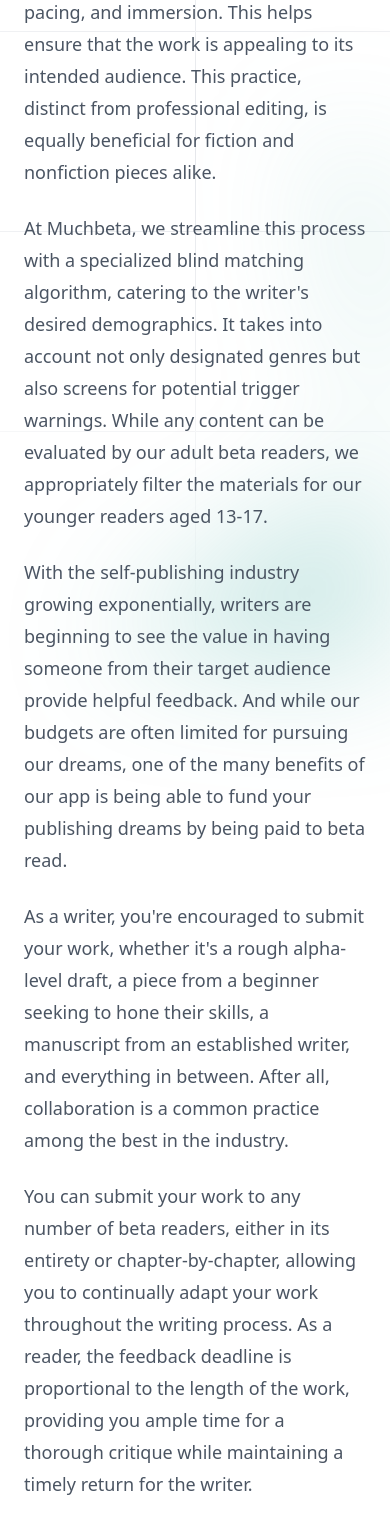
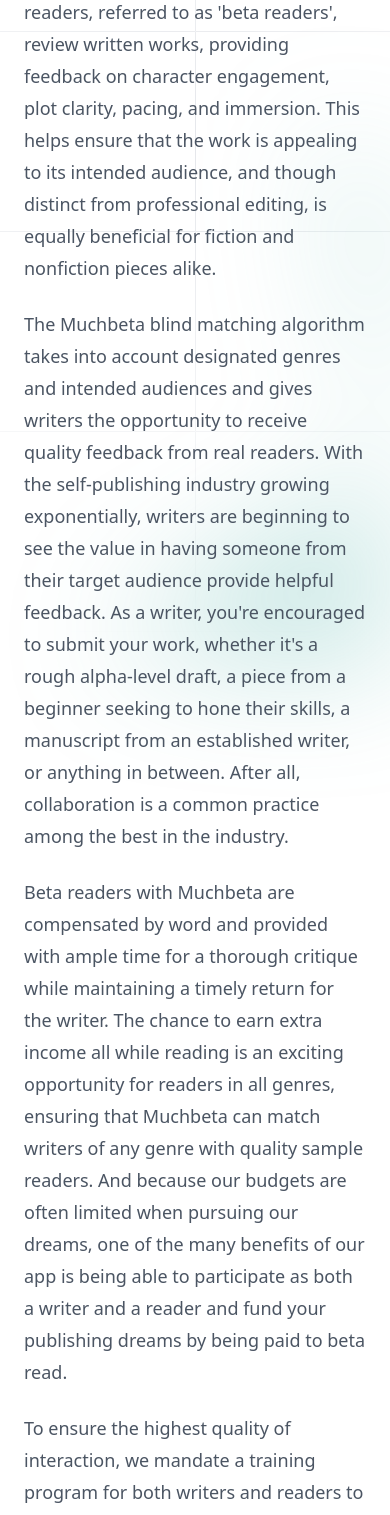
Before and after one commit to dv-i/muchbeta-website, a React (Create React App) app: page /about in a window 390 px wide. Shown: the part 432-1947 px from the top of the page. Built offline with nearby package versions, Linux system fonts and the light colour scheme.

Commit message:
Some copy and layout changes

```diff
--- a/src/App.tsx
+++ b/src/App.tsx
@@ -5,7 +5,7 @@
 import About from "./pages/About";
 import Team from "./pages/Team";
 import Vision from "./pages/Vision";
-import Learn from "./pages/Learn";
+import Articles from "./pages/Articles";
 import Join from "./pages/Join";
 import FAQ from "./pages/FAQ";
 import Contact from "./pages/Contact";
@@ -21,7 +21,7 @@
 				<Route path="/about" element={<About />} />
 				<Route path="/team" element={<Team />} />
 				<Route path="/vision" element={<Vision />} />
-				<Route path="/Learn" element={<Learn />} />
+				<Route path="/articles" element={<Articles />} />
 				<Route path="/join" element={<Join />} />
 				<Route path="/faq" element={<FAQ />} />
 				<Route path="/contact" element={<Contact />} />
--- a/src/Footer.tsx
+++ b/src/Footer.tsx
@@ -19,8 +19,8 @@
 			route: "/vision",
 		},
 		{
-			name: "Learn",
-			route: "/learn",
+			name: "Articles",
+			route: "/articles",
 		},
 	],
 	menu2: [
@@ -43,7 +43,7 @@
 			href: "/learn",
 		},
 		{
-			name: "muchbeta App",
+			name: "Muchbeta App",
 			href: "/join",
 		},
 		// {
--- a/src/NavBar.tsx
+++ b/src/NavBar.tsx
@@ -22,8 +22,8 @@
 		route: "/vision",
 	},
 	{
-		name: "Learn",
-		route: "/learn",
+		name: "Articles",
+		route: "/articles",
 	},
 	{
 		name: "Join",
@@ -112,7 +112,7 @@
 									type="button"
 									className="lg:flex hidden rounded-lg flex gap-1 bg-teal-50 px-2.5 py-1.5 text-sm font-semibold text-teal-600 shadow-sm hover:bg-teal-100"
 								>
-									muchbeta App
+									Muchbeta App
 									<DevicePhoneMobileIcon className="h-5 w-5" />
 								</a>
 								{/* <button
@@ -190,7 +190,7 @@
 										} block border-l-4 py-2 pl-3 pr-4 text-base font-medium`
 									}
 								>
-									muchbeta App
+									Muchbeta App
 								</NavLink>
 							</Disclosure.Button>
 						</div>
--- a/src/pages/About.tsx
+++ b/src/pages/About.tsx
@@ -57,74 +57,67 @@
 									About Us
 								</h2>
 								<p className="relative mt-6 text-lg leading-8 text-gray-600 sm:max-w-md lg:max-w-none">
-									Beta reading is a pre-publication practice
-									where selected readers, referred to as 'beta
+									Muchbeta is a service that matches writers
+									with beta readers catered specifically to
+									the desired demographics for a project. Beta
+									reading is a pre-publication practice where
+									selected readers, referred to as 'beta
 									readers', review written works, providing
 									feedback on character engagement, plot
 									clarity, pacing, and immersion. This helps
 									ensure that the work is appealing to its
-									intended audience. This practice, distinct
-									from professional editing, is equally
-									beneficial for fiction and nonfiction pieces
-									alike.
+									intended audience, and though distinct from
+									professional editing, is equally beneficial
+									for fiction and nonfiction pieces alike.
 								</p>
 								<p className="relative mt-6 text-lg leading-8 text-gray-600 sm:max-w-md lg:max-w-none">
-									At Muchbeta, we streamline this process with
-									a specialized blind matching algorithm,
-									catering to the writer's desired
-									demographics. It takes into account not only
-									designated genres but also screens for
-									potential trigger warnings. While any
-									content can be evaluated by our adult beta
-									readers, we appropriately filter the
-									materials for our younger readers aged
-									13-17.
-								</p>
-								<p className="relative mt-6 text-lg leading-8 text-gray-600 sm:max-w-md lg:max-w-none">
-									With the self-publishing industry growing
-									exponentially, writers are beginning to see
-									the value in having someone from their
-									target audience provide helpful feedback.
-									And while our budgets are often limited for
-									pursuing our dreams, one of the many
-									benefits of our app is being able to fund
-									your publishing dreams by being paid to beta
-									read.
-								</p>
-								<p className="relative mt-6 text-lg leading-8 text-gray-600 sm:max-w-md lg:max-w-none">
-									As a writer, you're encouraged to submit
-									your work, whether it's a rough alpha-level
-									draft, a piece from a beginner seeking to
-									hone their skills, a manuscript from an
-									established writer, and everything in
+									The Muchbeta blind matching algorithm takes
+									into account designated genres and intended
+									audiences and gives writers the opportunity
+									to receive quality feedback from real
+									readers. With the self-publishing industry
+									growing exponentially, writers are beginning
+									to see the value in having someone from
+									their target audience provide helpful
+									feedback. As a writer, you're encouraged to
+									submit your work, whether it's a rough
+									alpha-level draft, a piece from a beginner
+									seeking to hone their skills, a manuscript
+									from an established writer, or anything in
 									between. After all, collaboration is a
 									common practice among the best in the
 									industry.
 								</p>
-
 								<p className="relative mt-6 text-lg leading-8 text-gray-600 sm:max-w-md lg:max-w-none">
-									You can submit your work to any number of
-									beta readers, either in its entirety or
-									chapter-by-chapter, allowing you to
-									continually adapt your work throughout the
-									writing process. As a reader, the feedback
-									deadline is proportional to the length of
-									the work, providing you ample time for a
+									Beta readers with Muchbeta are compensated
+									by word and provided with ample time for a
 									thorough critique while maintaining a timely
-									return for the writer.
+									return for the writer. The chance to earn
+									extra income all while reading is an
+									exciting opportunity for readers in all
+									genres, ensuring that Muchbeta can match
+									writers of any genre with quality sample
+									readers. And because our budgets are often
+									limited when pursuing our dreams, one of the
+									many benefits of our app is being able to
+									participate as both a writer and a reader
+									and fund your publishing dreams by being
+									paid to beta read.
 								</p>
-
 								<p className="relative mt-6 text-lg leading-8 text-gray-600 sm:max-w-md lg:max-w-none">
 									To ensure the highest quality of
 									interaction, we mandate a training program
-									for both writers and readers. Writing
-									samples provided by users are individually
-									reviewed by a team member, ensuring that
-									everyone understands the expectations and
-									guidelines of our service. This empowers
-									readers to work with clarity and direction
-									ultimately leading to better outcomes for
-									writers.
+									for both writers and readers to promote a
+									full understanding of the expectations and
+									guidelines of our service. Multiple choice
+									questions and writing samples that are
+									individually reviewed by muchbeta team
+									members allow all writers and readers to
+									know they will be working with individuals
+									who are working toward the same goals. This
+									empowers readers to work with clarity and
+									direction ultimately leading to better
+									outcomes for writers.
 								</p>
 
 								<p className="relative mt-6 text-lg leading-8 text-gray-600 sm:max-w-md lg:max-w-none">
@@ -135,9 +128,15 @@
 									objectives. Whether you're seeking a
 									detailed critique to refine your work or a
 									gentle push to keep the creative energy
-									alive, we're here for you. Together, let's
-									champion the power of community and the
-									transformative impact of collective wisdom.
+									alive, we're here for you.
+								</p>
+
+								<p className="relative mt-6 text-lg leading-8 text-gray-600 sm:max-w-md lg:max-w-none">
+									Together, we can surpass expectations while
+									fostering meaningful
+									connections–transforming the so often lonely
+									pilgrimage of creativity–into a spirited
+									caravan.
 								</p>
 							</div>
 							<div className="mt-14 flex justify-end gap-8 sm:-mt-44 sm:justify-start sm:pl-20 lg:mt-0 lg:pl-0">
--- a/src/pages/Home.tsx
+++ b/src/pages/Home.tsx
@@ -30,7 +30,7 @@
 		<div className="flex items-center gap-x-6 bg-teal-600 px-6 py-2.5 sm:px-3.5 sm:before:flex-1">
 			<p className="text-sm leading-6 text-white">
 				<a href="#">
-					<strong className="font-semibold">muchbeta</strong>
+					<strong className="font-semibold">Muchbeta</strong>
 					<svg
 						viewBox="0 0 2 2"
 						className="mx-2 inline h-0.5 w-0.5 fill-current"
@@ -61,13 +61,13 @@
 	const features = [
 		{
 			name: "Sign Up",
-			description: "Sign up and complete a brief training program",
+			description: "Sign up and complete a brief training program.",
 			href: "#",
 			icon: PlusCircleIcon,
 		},
 		{
 			name: "Subscribe",
-			description: "Subscribe for a yearly membership",
+			description: "Subscribe for a yearly membership.",
 			href: "#",
 			icon: NewspaperIcon,
 		},
@@ -347,12 +347,12 @@
 								</span>
 							</h1>
 							<p className="mt-3 text-base text-gray-500 sm:mt-5 sm:text-xl lg:text-lg xl:text-xl">
-								A service that connects{" "}
-								<span className="font-bold">writers</span> with{" "}
-								<span className="font-bold">readers</span> from
-								their target audience providing readers with an
-								opportunity to earn money by giving thoughtful
-								feedback and helping writers hone their craft
+								Muchbeta is an innovative service that connects
+								writers with readers from their target audience.
+								Through its blind matching system, beta readers
+								are compensated for providing thoughtful,
+								feedback, helping writers better their work and
+								hone their craft.
 							</p>
 						</div>
 						<div className="relative mt-12 sm:mx-auto sm:max-w-lg lg:col-span-6 lg:mx-0 lg:mt-0 lg:flex lg:max-w-none lg:items-center">
```
Also changed, not shown: src/pages/Team.tsx (+34 -28 lines), src/pages/Vision.tsx (+16 -7 lines), src/pages/Articles.tsx (renamed from src/pages/Learn.tsx).
